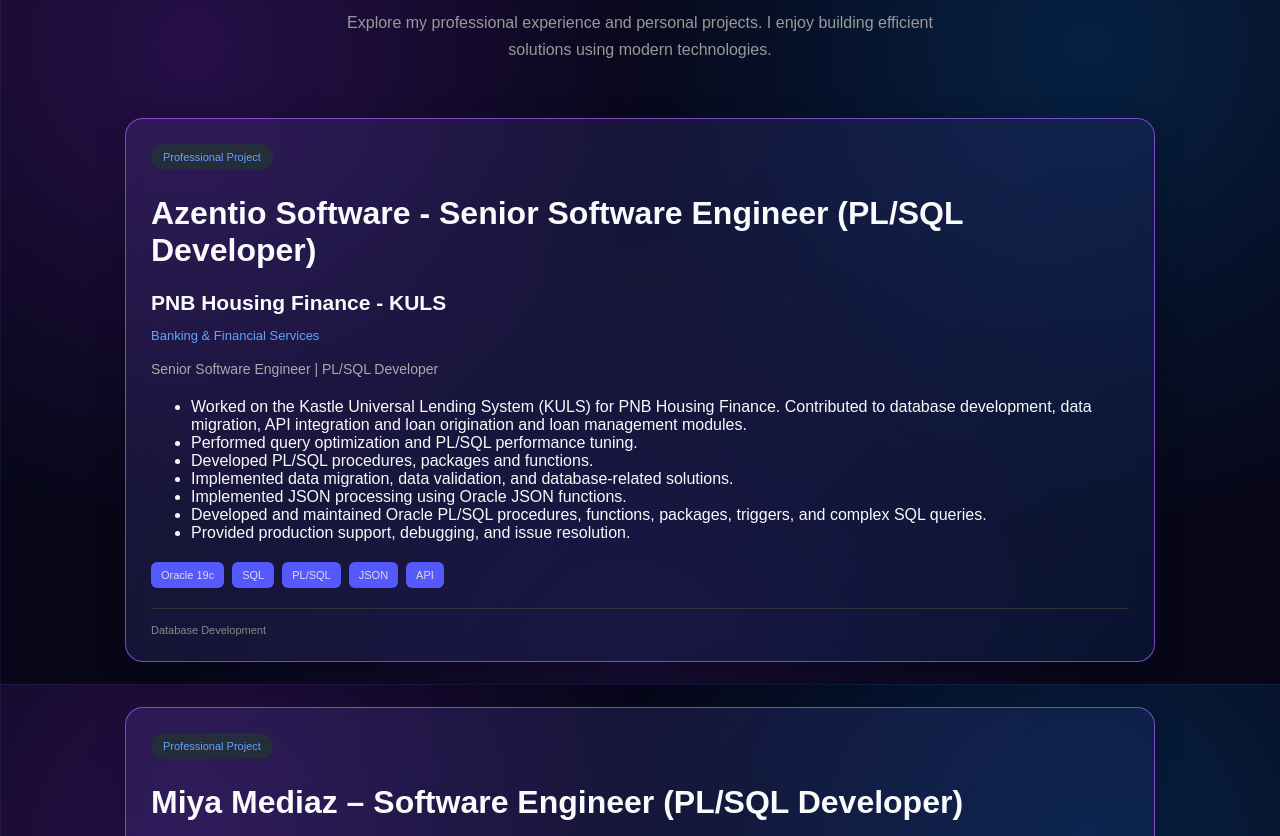
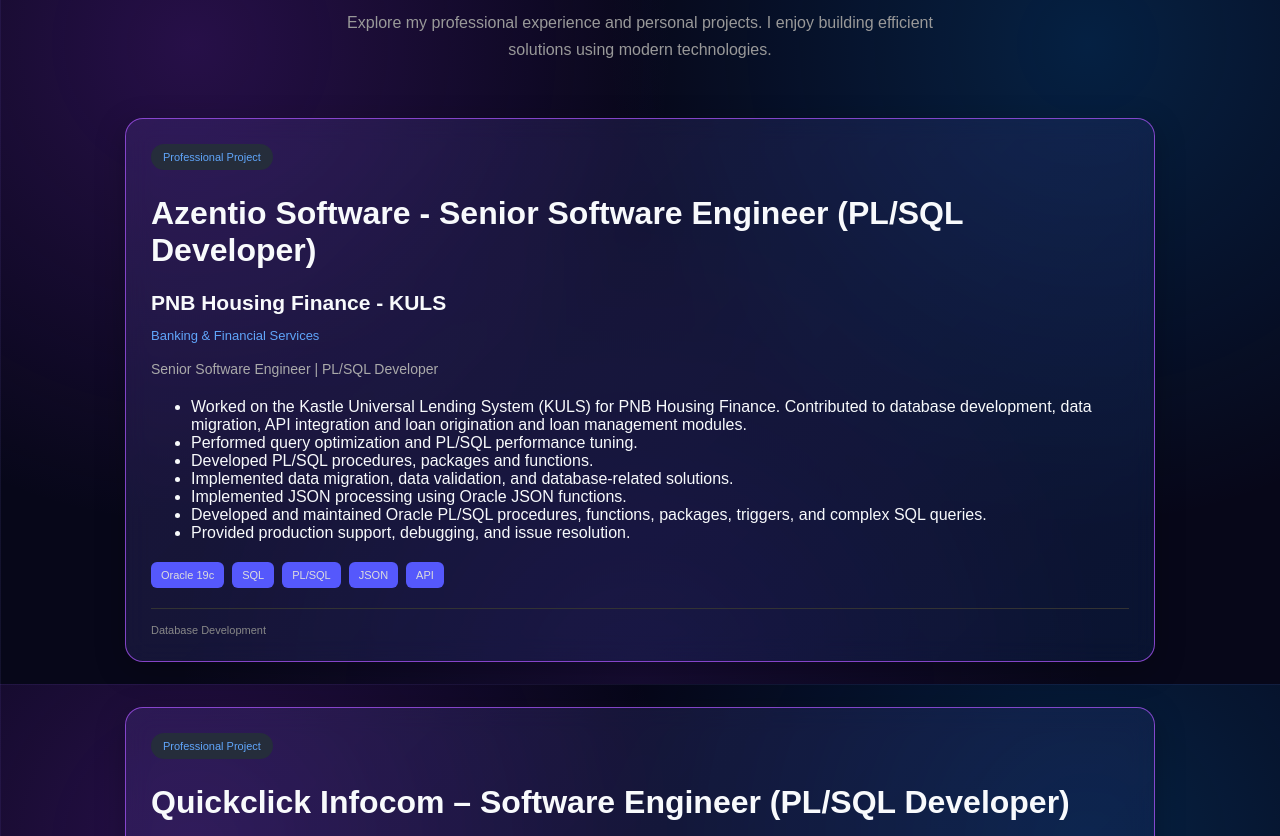
Before and after one commit to vignesh00224/my_portfolio, a plain HTML site: page Projects.html in a window 1280 px wide. Shown: the part 116-952 px from the top of the page. Drawn offline with Linux system fonts and the light colour scheme.

Commit message:
update20

```diff
--- a/Projects.html
+++ b/Projects.html
@@ -79,7 +79,7 @@
                 <div class="project-top">
                     <span class="project-type">Professional Project</span>
                 </div>
-                <h1>Miya Mediaz – Software Engineer (PL/SQL Developer)</h1>
+                <h1>Quickclick Infocom – Software Engineer (PL/SQL Developer)</h1>
                 <h3>KBC Bank</h3>
 
                 <p class="project-category">
@@ -108,7 +108,7 @@
                 </div>
             </div>
 
-            <!-- Project 2 -->
+            <!-- Project 3 -->
             <div class="project-card">
                 <div class="project-top">
                     <span class="project-type">Personal Project</span>
--- a/my_career.css
+++ b/my_career.css
@@ -210,10 +210,8 @@ a {
     display: grid;
     grid-template-columns: repeat(2, minmax(0, 1fr));
     gap: 15px;
-
     margin-left: 60px;
     margin-right: 60px;
-
     max-width: 1000px;
 }
 
```
Also changed, not shown: index.html (+1 -1 lines).
